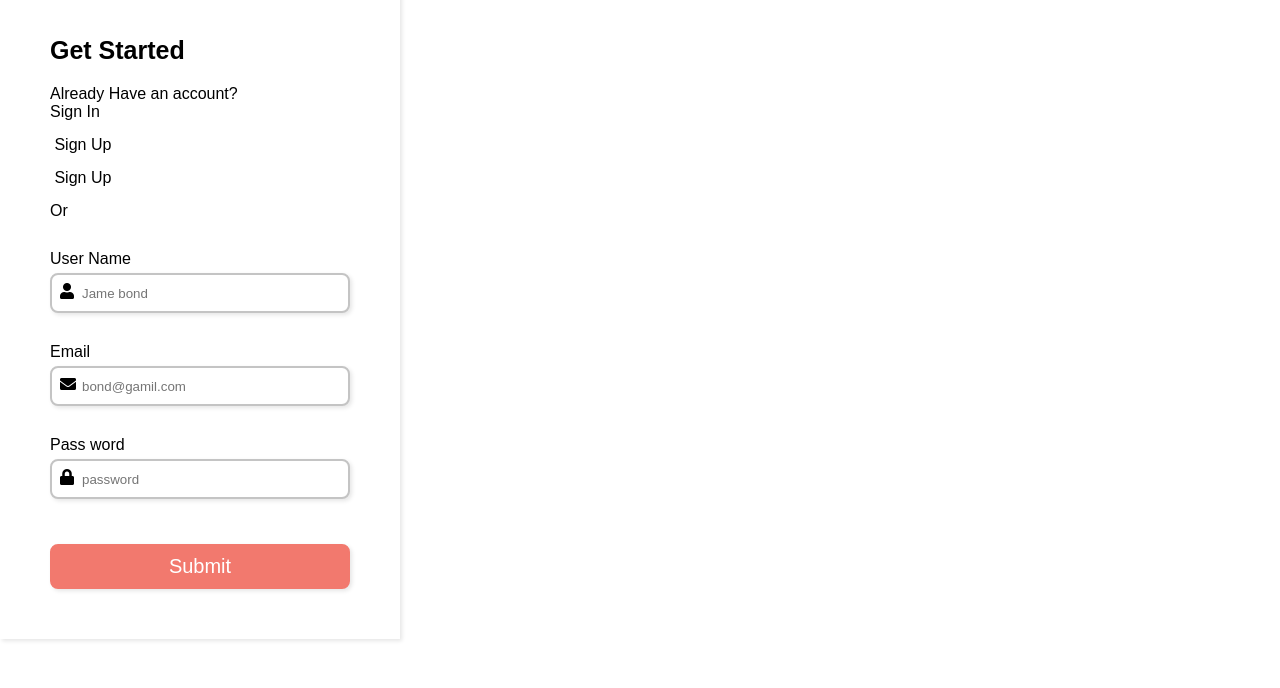
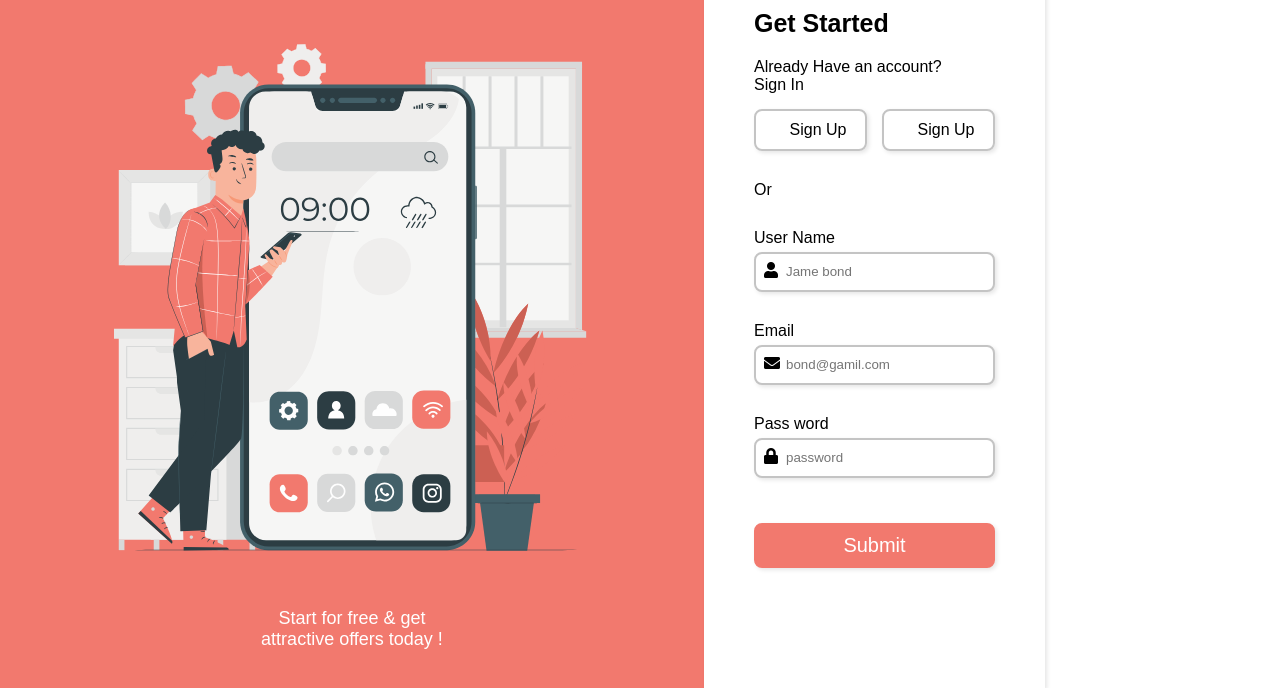
Before and after one commit to Vanh020104/ukk, a plain HTML site: page index.html in a window 1280 px wide. Shown: the part 112-800 px from the top of the page. Drawn offline with Linux system fonts and the light colour scheme.

Commit message:
Update style.css

```diff
--- a/style.css
+++ b/style.css
@@ -7,6 +7,33 @@
 body{
     font-family: sans-serif;
 }
+.container{
+    display:flex;
+    flex-direction: row;
+}
+.content{
+    display: flex;
+    flex-direction: column;
+    justify-content: space-around;
+    background-color: #f2796e;
+    width: 55%;
+    min-height: 100vh;
+    padding: 10px 20px;
+}
+.image{
+    background-image: url(./images/illustration.svg);
+    height: 65%;
+    background-repeat: no-repeat;
+    background-size: contain;
+    background-position: center;
+}
+.text{
+    text-align: center;
+    color: white;
+    font-size: 18px;
+
+}
+
 form {
     display: flex;
     flex-direction: column;
@@ -39,7 +66,7 @@ label{
     margin-bottom: 15px;
  }
  input:focus{
-    border: 2px solid #f2796e;
+    border: 2px solid #10e542;
  }
  /* Style for icons */
  form div i {
@@ -79,3 +106,21 @@ button{
     border: 2px solid #f2796e;
     transition: all 0.1s ease;    /* do tre */
 }
+.btn{
+    display: flex;
+    flex-direction: row;
+    justify-content: space-between;
+    gap: 15px;
+}
+.btn-1,
+.btn-2{
+    padding: 10px 5px;
+    width: 100%;
+    display: flex;
+    gap: 15px;
+    justify-content: center;
+    align-items: center;
+    border: 2px solid#c4c4c4;
+    border-radius: 8px;
+    box-shadow: 2px 2px 4px rgba(0, 0,0, 0.1);
+}
```
